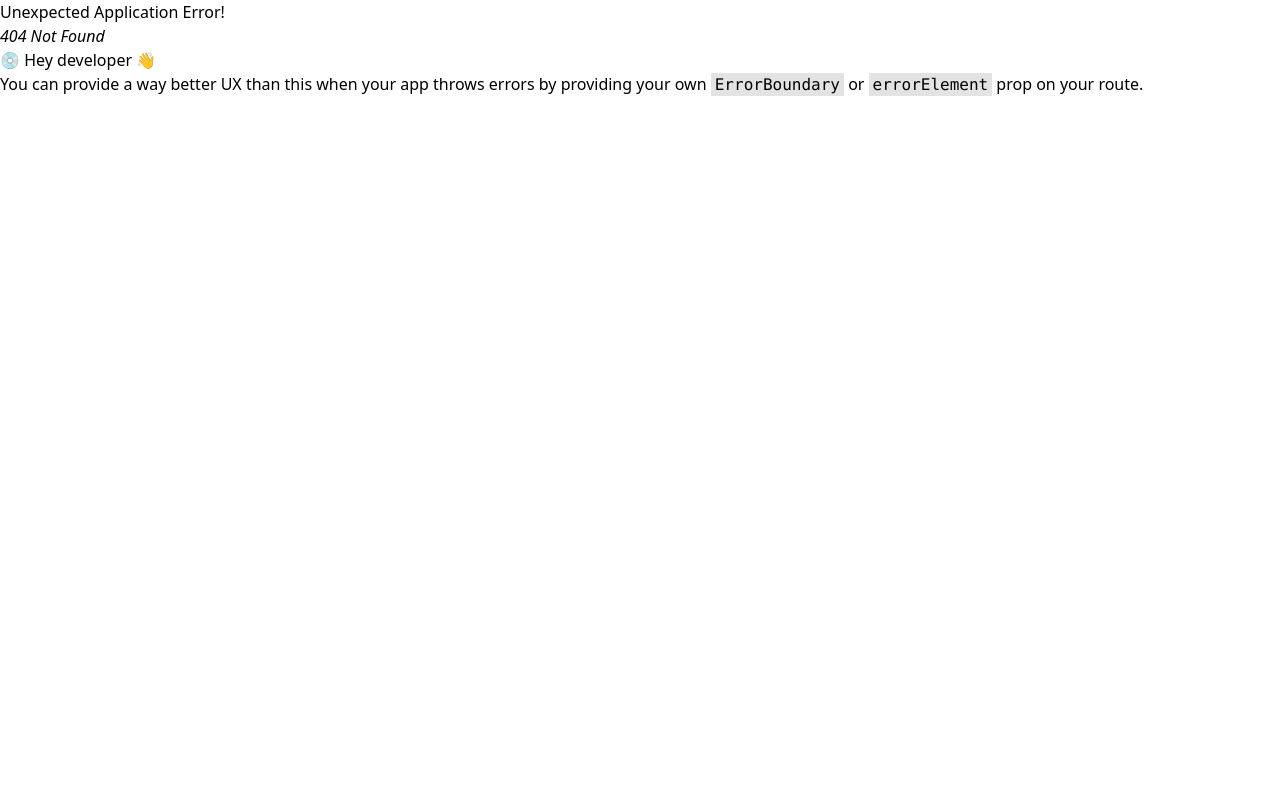
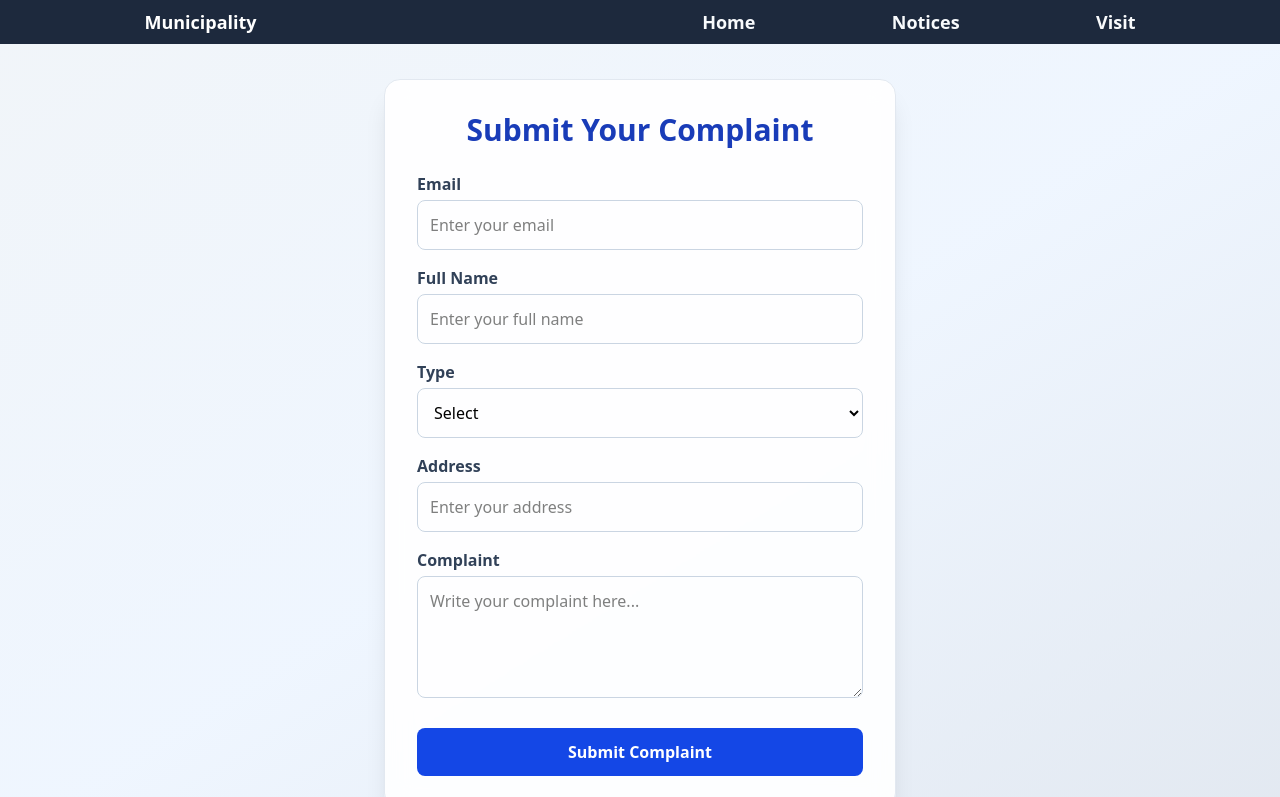
Before and after one commit to AnkitPuri07/Municipal-Website, a React (Vite) app in the folder MunicipalWebsite/: page /Complaints in a window 1280 px wide. Before the commit this address had no page. Shown: the top 797 px of the page. Built offline with nearby package versions, Linux system fonts and the light colour scheme.

Commit message:
made a complaint submitting form and it works fine and the complain will get submitted to my email. I tested it and it was a success

```diff
--- a/MunicipalWebsite/package.json
+++ b/MunicipalWebsite/package.json
@@ -11,6 +11,7 @@
   },
   "dependencies": {
     "@tailwindcss/vite": "^4.1.13",
+    "emailjs-com": "^3.2.0",
     "react": "^19.1.1",
     "react-dom": "^19.1.1",
     "react-router": "^7.8.2",
--- a/MunicipalWebsite/src/Components/Notices/Notices.jsx
+++ b/MunicipalWebsite/src/Components/Notices/Notices.jsx
@@ -2,7 +2,7 @@ import React from 'react'
 
 function Notices({ title, description, img, date, category }) {
   return (
-    <div className="flex justify-center items-center p-4">
+    <div className="flex justify-center items-center p-4 bg-slate-200">
       <div className="w-full flex flex-col h-[400px] rounded-2xl overflow-hidden shadow-lg
                       md:flex-row md:w-3/4 md:h-[220px] lg:h-[280px]
                       bg-white border border-blue-200 hover:shadow-blue-300/40 transition-all duration-500">
--- /dev/null
+++ b/MunicipalWebsite/src/Components/ScrollToTop/ScrollToTop.jsx
@@ -0,0 +1,15 @@
+// src/ScrollToTop.jsx
+import { useEffect } from "react";
+import { useLocation } from "react-router-dom";
+
+function ScrollToTop() {
+  const { pathname } = useLocation();
+
+  useEffect(() => {
+    window.scrollTo(0, 0);
+  }, [pathname]);
+
+  return null;
+}
+
+export default ScrollToTop;
--- a/MunicipalWebsite/src/Layout.jsx
+++ b/MunicipalWebsite/src/Layout.jsx
@@ -2,12 +2,14 @@ import React from 'react'
 import Navbar from './Components/Navbar/Navbar'
 import Footer from './Components/Footer/Footer'
 import {Outlet} from 'react-router'
+import ScrollToTop from './Components/ScrollToTop/ScrollToTop'
 
 
 function Layout() {
   return (
     <>
     <Navbar/>
+    <ScrollToTop/>
     <Outlet/>
     <Footer/>
     </>
--- /dev/null
+++ b/MunicipalWebsite/src/Pages/ComplainPage.jsx
@@ -0,0 +1,111 @@
+import React, { useRef } from "react";
+import emailjs from "emailjs-com";
+
+function ComplainPage() {
+  const form = useRef();
+
+  const sendEmail = (e) => {
+    e.preventDefault();
+
+    emailjs
+      .sendForm(
+        "service_1bl9lnn",
+        "template_9c95bef",
+        form.current,
+        "wLZ0VGVvP3CdW9KRT"
+      )
+      .then(
+        (result) => {
+          alert("✅ Complaint sent successfully!");
+          console.log(result.text);
+          e.target.reset();
+        },
+        (error) => {
+          alert("❌ Failed to send. Please try again.");
+          console.log("Error:", error);
+        }
+      );
+  };
+
+  return (
+    <div className="min-h-screen flex justify-center items-center bg-gradient-to-br from-slate-100 via-blue-50 to-slate-200 p-6">
+      <form
+        ref={form}
+        onSubmit={sendEmail}
+        className="bg-white/90 backdrop-blur-md shadow-xl rounded-2xl p-8 w-full max-w-lg border border-slate-200"
+      >
+        <h1 className="text-2xl md:text-3xl font-bold text-center mb-6 text-blue-800">
+          Submit Your Complaint
+        </h1>
+
+        {/* Hidden Recipient Email (matches template variable) */}
+        <input type="hidden" name="to_email" value="ankitpuri985@gmail.com" />
+
+        <label className="block text-slate-700 font-semibold mb-1">
+          Email
+        </label>
+        <input
+          type="email"
+          name="from_email"
+          required
+          className="w-full p-3 mb-4 rounded-lg border border-slate-300 focus:ring-2 focus:ring-blue-400 outline-none"
+          placeholder="Enter your email"
+        />
+
+        <label className="block text-slate-700 font-semibold mb-1">
+          Full Name
+        </label>
+        <input
+          type="text"
+          name="from_name"
+          required
+          className="w-full p-3 mb-4 rounded-lg border border-slate-300 focus:ring-2 focus:ring-blue-400 outline-none"
+          placeholder="Enter your full name"
+        />
+
+        <label className="block text-slate-700 font-semibold mb-1">
+          Type
+        </label>
+        <select
+          name="user_type"
+          required
+          className="w-full p-3 mb-4 rounded-lg border border-slate-300 focus:ring-2 focus:ring-blue-400 outline-none"
+        >
+          <option value="">Select</option>
+          <option value="Resident">Resident</option>
+          <option value="Traveller">Traveller</option>
+        </select>
+
+        <label className="block text-slate-700 font-semibold mb-1">
+          Address
+        </label>
+        <input
+          type="text"
+          name="user_address"
+          className="w-full p-3 mb-4 rounded-lg border border-slate-300 focus:ring-2 focus:ring-blue-400 outline-none"
+          placeholder="Enter your address"
+        />
+
+        <label className="block text-slate-700 font-semibold mb-1">
+          Complaint
+        </label>
+        <textarea
+          name="message"
+          required
+          rows="4"
+          className="w-full p-3 mb-6 rounded-lg border border-slate-300 focus:ring-2 focus:ring-blue-400 outline-none"
+          placeholder="Write your complaint here..."
+        ></textarea>
+
+        <button
+          type="submit"
+          className="w-full py-3 bg-blue-700 hover:bg-blue-800 text-white font-semibold rounded-lg transition-all duration-300 hover:scale-[1.02]"
+        >
+          Submit Complaint
+        </button>
+      </form>
+    </div>
+  );
+}
+
+export default ComplainPage;
--- a/MunicipalWebsite/src/Pages/Home.jsx
+++ b/MunicipalWebsite/src/Pages/Home.jsx
@@ -16,6 +16,7 @@ import VisitCard from '../Components/VisitCard/VisitCard';
 import visitData from '../visitdata/visitdata';
 import aboutData from '../AboutData/AboutData';
 import About from '../Components/About/About';
+import { Link } from 'react-router';
 
 function Home() {
   return (
@@ -89,22 +90,32 @@ function Home() {
         <h2 className="text-4xl text-slate-800 text-center mt-3 mb-3 font-bold">Catch Our Services</h2>
 
         {/* Service Cards */}
-        <div className="flex flex-col gap-4 items-evenly md:flex-row text-slate-800">
+        <div className="flex flex-col gap-4 items-evenly md:flex-row md: justify-evenly text-slate-800">
+
+          <Link to="/Services">
           <LinkCards
             img={OnlineServices}
             title="Online Services"
             description="Quick access to services for everyone"
           />
+          </Link>
+
+          <Link to="/Complaints">
           <LinkCards
             img={Complaint}
             title="Make Complaints"
             description="Report issues about services for improvement"
           />
+          </Link>
+
+          <Link to="Suggestions">
           <LinkCards
             img={suggest}
             title="Give Suggestions"
             description="Submit suggestions for better services"
           />
+          </Link>
+
         </div>
 
         <MayorMessage />
@@ -123,6 +134,18 @@ function Home() {
             />
           ))}
         </div>
+        <div className='flex flex-wrap m-4 justify-center items-center'>
+               <Link to="places">
+            <button className="relative px-6 py-3 cursor-pointer font-semibold text-slate-900 bg-gradient-to-r
+            from-emerald-300 via-emerald-400 to-emerald-500 rounded-xl shadow-md hover:shadow-2xl hover:-translate-y-1
+             transition-all duration-300">
+            <span className="relative z-10">Show More Places</span>
+            <span className="absolute inset-0 rounded-xl bg-emerald-200 opacity-0 transition-opacity
+             duration-300 hover:opacity-30"></span>
+          </button>
+          </Link>
+        </div>
+
 
         {/* Notice Section */}
         <h2 className="text-4xl text-slate-800 text-center mt-3 mb-3 font-bold">Recent Notices</h2>
@@ -136,6 +159,19 @@ function Home() {
             date={notice.date}
           />
         ))}
+
+        <div className='flex flex-wrap justify-center items-center m-4'>
+          <Link to="Notices">
+                  <button className="relative px-6 py-3 font-semibold text-white
+                   bg-gradient-to-r from-blue-600 to-blue-800 rounded-full shadow-md transition-all
+                   duration-300 hover:scale-105 hover:shadow-lg hover:from-blue-500 hover:to-blue-700">
+          <span className="relative z-10">Show More Notices</span>
+          <span className="absolute inset-0 rounded-full bg-blue-400
+          opacity-0 blur-md transition-opacity duration-300 group-hover:opacity-40"></span>
+        </button>
+
+          </Link>
+        </div>
 
         <h2 className="text-4xl text-slate-800 text-center mt-3 mb-3 font-bold">About</h2>
         <div className="flex flex-wrap flex-col md:flex-row justify-evenly text-slate-800">
--- /dev/null
+++ b/MunicipalWebsite/src/Pages/ServicesPage.jsx
@@ -0,0 +1,9 @@
+import React from 'react'
+
+function ServicesPage() {
+  return (
+    <div>ServicesPage yeah I am working on it</div>
+  )
+}
+
+export default ServicesPage
--- /dev/null
+++ b/MunicipalWebsite/src/Pages/SuggestionPage.jsx
@@ -0,0 +1,11 @@
+import React from 'react'
+
+function SuggestionPage() {
+  return (
+    <div>SuggestionPage working on this page too sorry
+
+    </div>
+  )
+}
+
+export default SuggestionPage
--- a/MunicipalWebsite/src/main.jsx
+++ b/MunicipalWebsite/src/main.jsx
@@ -11,12 +11,18 @@ import {
 import Layout from './Layout.jsx';
 import Home from './Pages/Home.jsx'
 import NoticesPage from './Pages/NoticesPage.jsx';
+import ServicesPage from './Pages/ServicesPage.jsx';
+import ComplainPage from './Pages/ComplainPage.Jsx';
+import SuggestionPage from './Pages/SuggestionPage.jsx';
 
 const router = createBrowserRouter(
   createRoutesFromElements(
     <Route element={<Layout />}>
       <Route path="/" element={<Home />} />
       <Route path="/Notices" element={<NoticesPage/>} />
+       <Route path="/Services" element={<ServicesPage/>} />
+        <Route path="/Complaints" element={<ComplainPage/>} />
+         <Route path="/Suggestions" element={<SuggestionPage/>} />
     </Route>
   )
 );
```
Also changed, not shown: MunicipalWebsite/src/Pages/Complain.Jsx (deleted), MunicipalWebsite/src/Pages/Services.jsx (deleted), MunicipalWebsite/src/Pages/Suggestion.jsx (deleted), 1 other file (tests, documents, lock files or other folders).
